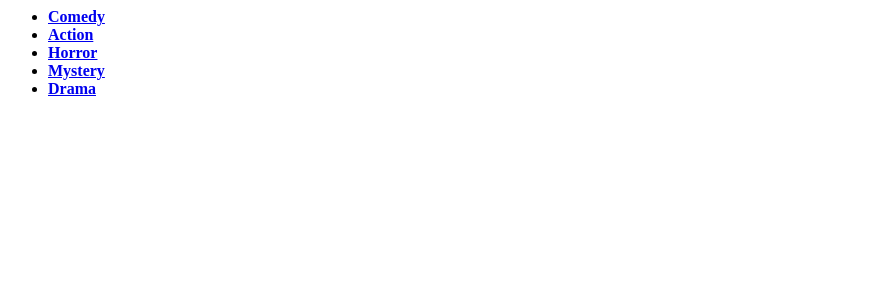
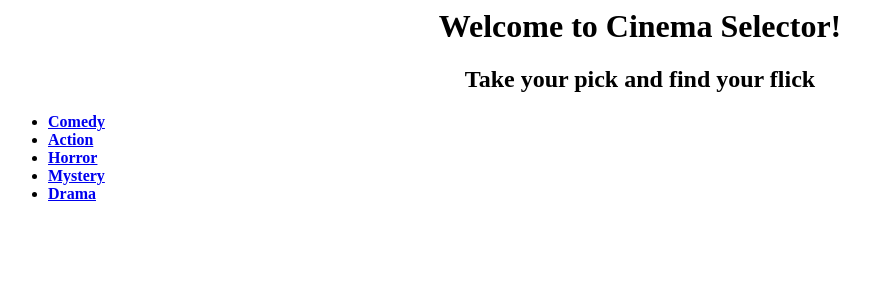
Before and after one commit to DanielWadell/cinema_selector, a Python web app: template templates/welcome.html in a window 1280 px wide. Shown: the top 300 px of the page, without its empty margins (0-870 px from the left). Run offline with Jinja, Linux system fonts and the light colour scheme; the template is opened without the code that fills it, so the values that code supplies are empty.

Commit message:
Changes to welcome

```diff
--- a/templates/comedy.html
+++ b/templates/comedy.html
@@ -1,8 +1,13 @@
 <!DOCTYPE html>
 <html>
 <body>
+
+
+
 <iframe width="420" height="315"
 src="{{movie_trailer}}">
+
+
 </iframe>
 </body>
 </html>
--- a/templates/welcome.html
+++ b/templates/welcome.html
@@ -1,7 +1,9 @@
+<html>
+ <center><h1> Welcome to Cinema Selector!</h1></center>
+ <center><h2> Take your pick and find your flick </h2></center>
 
-<head>
-</head>
   <body>
+
     <ul>
      <b><li><a href="/comedy">Comedy</a></li></b>
       <b><li><a href="/action">Action</a></li></b>
```
